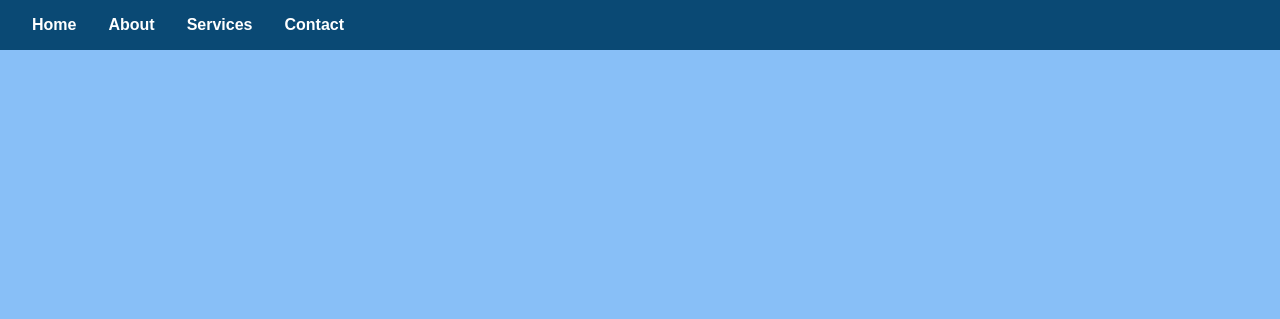
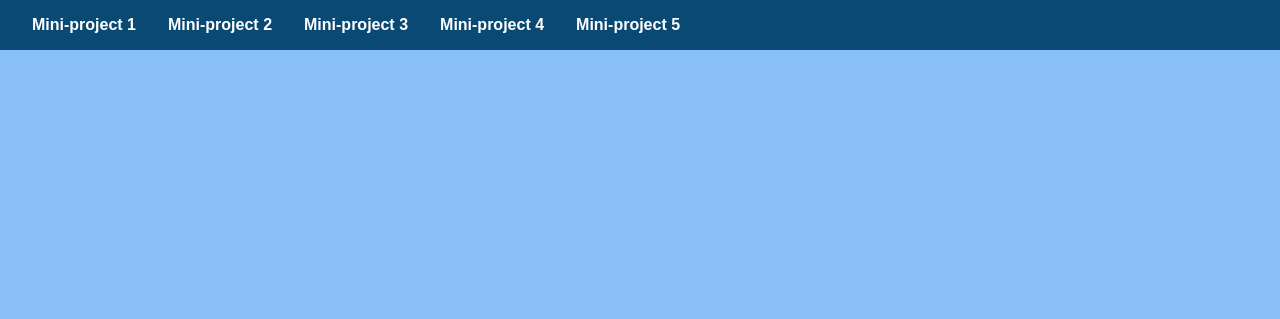
Before and after one commit to aungkaungmyatceit1/akm-challenges, a plain HTML site: page index.html in a window 1280 px wide. Shown: the top 319 px of the page. Drawn offline with Linux system fonts and the light colour scheme.

Commit message:
add index.html

```diff
--- a/index.html
+++ b/index.html
@@ -2,17 +2,39 @@
 <html lang="en">
   <head>
     <meta charset="UTF-8" />
-  <meta name="viewport" content="width=device-width, initial-scale=1.0"/>
+    <meta name="viewport" content="width=device-width, initial-scale=1.0" />
     <title>Navigation Bar</title>
     <link rel="stylesheet" href="style.css" />
   </head>
   <body>
     <nav class="navbar">
       <ul class="nav-menu">
-      <li><a href="home.html">Home</a></li>
-      <li><a href="about.html">About</a></li>
-      <li><a href="services.html">Services</a></li>
-      <li><a href="contact.html">Contact</a></li>
+        <li>
+          <a href="../Homework/challenges/3-column-preview-card-component-main/"
+            >Mini-project 1</a
+          >
+        </li>
+        <li>
+          <a href="../Homework/challenges/four-card-feature-section-master/"
+            >Mini-project 2</a
+          >
+        </li>
+        <li>
+          <a
+            href="../Homework/challenges/huddle-landing-page-with-single-introductory-section-master/"
+            >Mini-project 3</a
+          >
+        </li>
+        <li>
+          <a href="../Homework/challenges/product-preview-card-component-main/"
+            >Mini-project 4
+          </a>
+        </li>
+        <li>
+          <a href="../Homework/challenges/nft-preview-card-component-main/"
+            >Mini-project 5
+          </a>
+        </li>
       </ul>
     </nav>
     <div class="content"><h1>Challenges until I'm fed up with I.T.</h1></div>
```
Also changed, not shown: style.scss (+7 -7 lines), 1 other file. Lines whose indentation alone changed are shown as unchanged.
